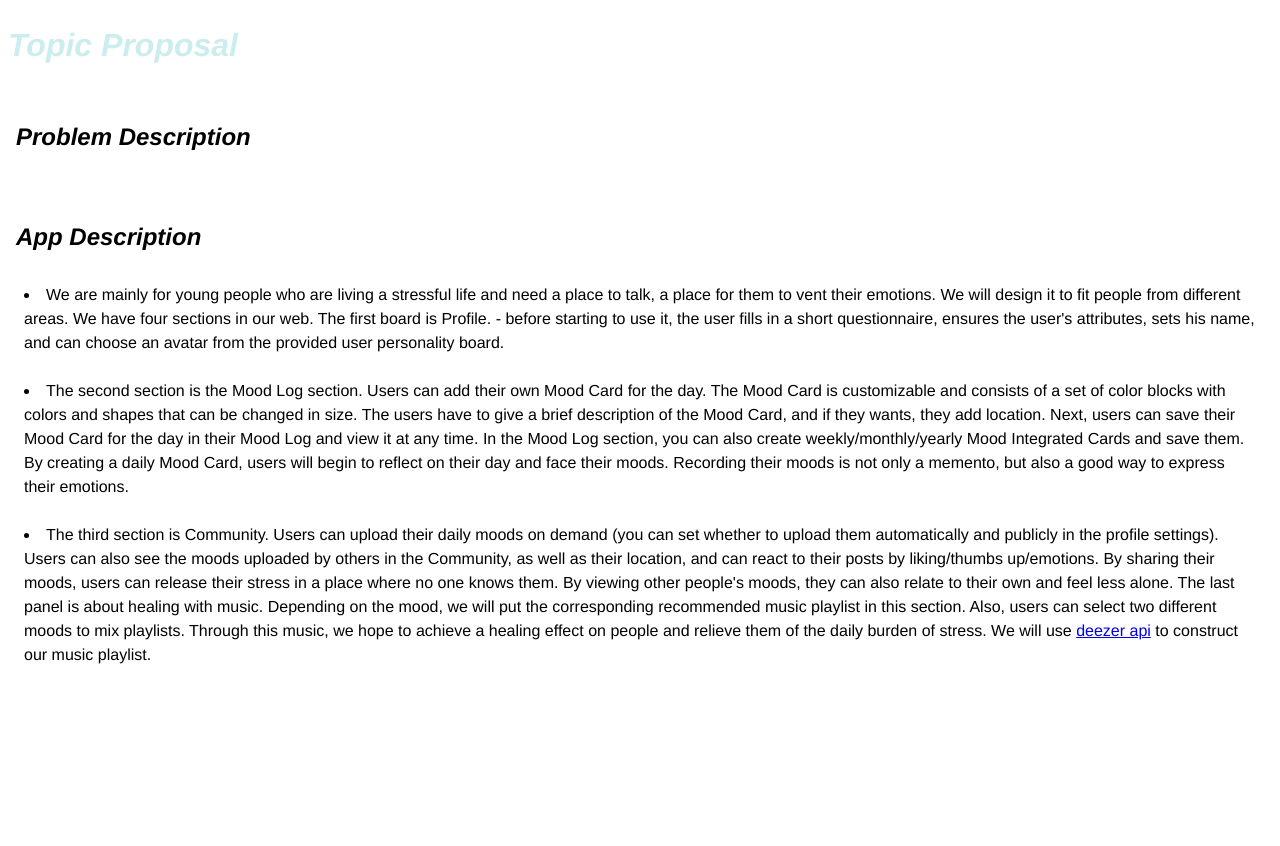
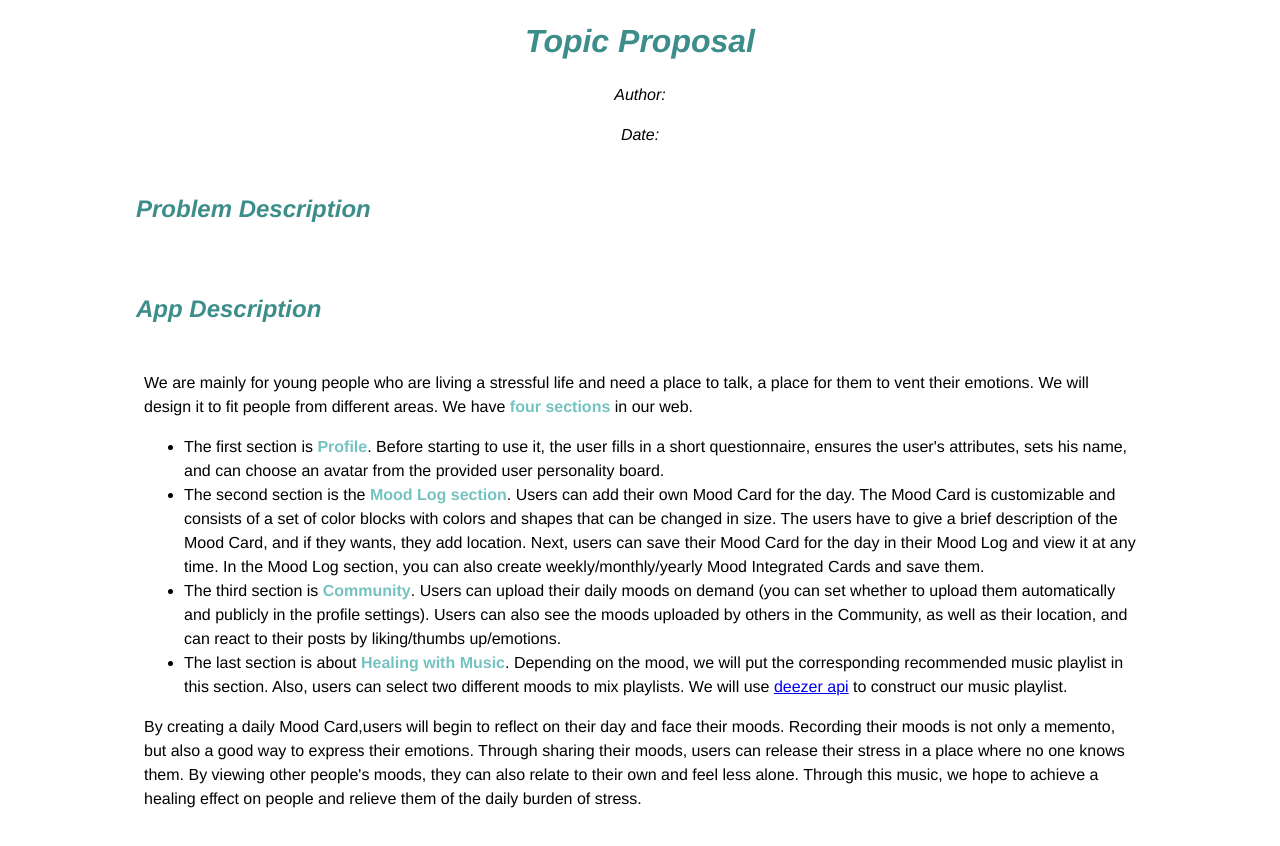
Before and after one commit to info340-au22/project-jzhang5959, a plain HTML site: page proposal.html in a window 1280 px wide. Before the commit the page ends 800 px from the top, so only its background shows below. Drawn offline with Linux system fonts and the light colour scheme.

Commit message:
edit html and css files

```diff
--- a/css/proposal.css
+++ b/css/proposal.css
@@ -1,9 +1,19 @@
-.highlighted{
-    color: rgba(155, 220, 219, 0.505);
+h1{
+    color: rgb(61, 141, 139);
+    text-align: center;
+    line-height:2.5rem;
+}
+
+h2{
+    color: rgb(61, 141, 139);
 }
 
 header{
     font-style: italic;
+}
+
+.author-date {
+    text-align: center;
 }
 
 body{
@@ -16,4 +26,16 @@ section {
     margin: .5rem 0;
     padding: .5rem;
     border: 1px hidden yellow;
-  }
+}
+
+em{
+    font-weight: bold;
+    font-style: normal;
+    color: rgb(116, 195, 193);
+}
+
+body{
+    width: 80%;
+    margin-left: auto;
+    margin-right: auto;
+}
--- a/proposal.html
+++ b/proposal.html
@@ -11,7 +11,9 @@
 
 <body>
   <header>
-    <h1 class="highlighted">Topic Proposal</h1>
+    <h1>Topic Proposal</h1>
+    <p class="author-date">Author: </p>
+    <p class="author-date">Date: </p>
   </header>
 
   <main>
@@ -22,8 +24,6 @@
         <h2>Problem Description</h2>
       </header>
 
-      <p></p>
-
     </section>
 
     <section>
@@ -33,42 +33,53 @@
         </header>
 
         <section>
-          <li>
+          <p>
             We are mainly for young people who are living a stressful life and need a place to talk,
             a place for them to vent their emotions. We will design it to fit people from different
-            areas. We have four sections in our web. The first board is Profile. - before starting
-            to use it, the user fills in a short questionnaire, ensures the user's attributes, sets
-            his name, and can choose an avatar from the provided user personality board.
+            areas. We have <em>four sections</em> in our web.
+          </p>
+
+          <ul>
+            <li>
+              The first section is <em>Profile</em>. Before starting to use it, the user fills in a short questionnaire,
+              ensures the user's attributes, sets his name, and can choose an avatar from the provided user
+              personality board.
             </li>
-        </section>
 
-        <section>
             <li>
-            The second section is the Mood Log section. Users can add their own Mood Card for the day.
+              The second section is the <em>Mood Log section</em>. Users can add their own Mood Card for the day.
               The Mood Card is customizable and consists of a set of color blocks with colors and shapes
               that can be changed in size. The users have to give a brief description of the Mood Card,
               and if they wants, they add location. Next, users can save their Mood Card for the day in
               their Mood Log and view it at any time. In the Mood Log section, you can also create
-            weekly/monthly/yearly Mood Integrated Cards and save them. By creating a daily Mood Card,
-            users will begin to reflect on their day and face their moods. Recording their moods is
-            not only a memento, but also a good way to express their emotions.
+              weekly/monthly/yearly Mood Integrated Cards and save them.
             </li>
-        </section>
 
-        <section>
             <li>
-            The third section is Community. Users can upload their daily moods on demand (you can set
+              The third section is <em>Community</em>. Users can upload their daily moods on demand (you can set
               whether to upload them automatically and publicly in the profile settings). Users can also
               see the moods uploaded by others in the Community, as well as their location, and can react
-            to their posts by liking/thumbs up/emotions. By sharing their moods, users can release
-            their stress in a place where no one knows them. By viewing other people's moods, they can
-            also relate to their own and feel less alone. The last panel is about healing with music.
-            Depending on the mood, we will put the corresponding recommended music playlist in this
-            section. Also, users can select two different moods to mix playlists. Through this music,
-            we hope to achieve a healing effect on people and relieve them of the daily burden of stress.
-            We will use <a href="https://rapidapi.com/deezerdevs/api/deezer-1">deezer api</a> to construct our music playlist.
+              to their posts by liking/thumbs up/emotions.
             </li>
-        </section>
+
+
+            <li>
+              The last section is about <em>Healing with Music</em></healing>. Depending on the mood, we will put the
+              corresponding recommended music playlist in this section. Also, users can select two
+              different moods to mix playlists. We will use <a href="https://rapidapi.com/deezerdevs/api/deezer-1">deezer api</a>
+              to construct our music playlist.
+            </li>
+
+
+          </ul>
+
+          <p>
+            By creating a daily Mood Card,users will begin to reflect on their day and face their moods.
+            Recording their moods is not only a memento, but also a good way to express their emotions.
+            Through sharing their moods, users can release their stress in a place where no one knows them. By
+            viewing other people's moods, they can also relate to their own and feel less alone. Through this
+            music, we hope to achieve a healing effect on people and relieve them of the daily burden of stress.
+          </p>
 
     </section>
 
```
Lines whose indentation alone changed are shown as unchanged.
